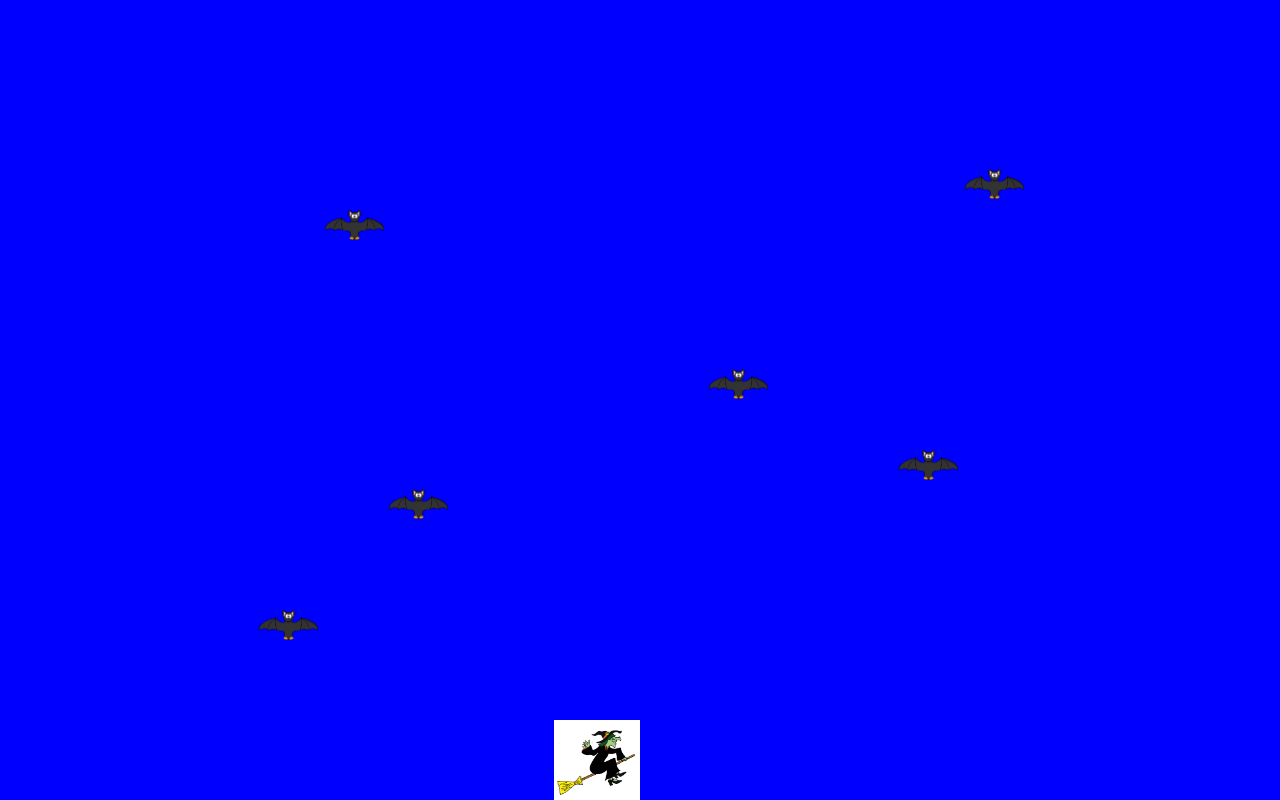
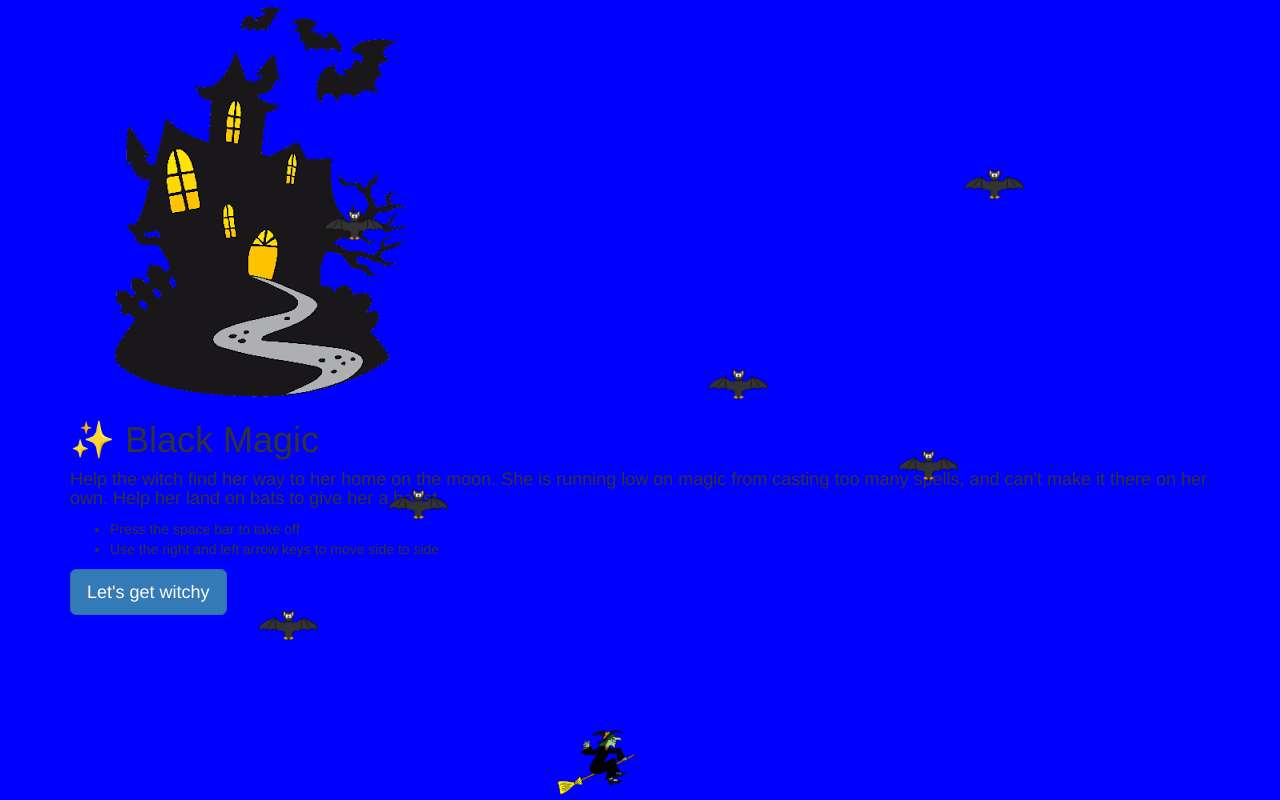
Before and after one commit to aquoss/project-0, a plain HTML site: page index.html in a window 1280 px wide. Drawn offline with nearby package versions, Linux system fonts and the light colour scheme.

```diff
--- a/index.html
+++ b/index.html
@@ -17,12 +17,24 @@
     <title>Black Magic</title>
   </head>
   <body>
-    <img id="witch" src="images/witch.jpg" alt="witch">
+    <div class = "container">
+      <img id="witch" src="images/witch.png" alt="witch">
       <img id="bat1" class="bat" src="images/bat.png" alt="bat">
       <img id="bat2" class="bat" src="images/bat.png" alt="bat">
       <img id="bat3" class="bat" src="images/bat.png" alt="bat">
       <img id="bat4" class="bat" src="images/bat.png" alt="bat">
       <img id="bat5" class="bat" src="images/bat.png" alt="bat">
       <img id="bat6" class="bat" src="images/bat.png" alt="bat">
+      <img id="house" src="images/house.png" alt="house">
+      <div class="instructions">
+        <h1>&#10024; Black Magic</h1>
+        <h4>Help the witch find her way to her home on the moon. She is running low on magic from casting too many spells, and can't make it there on her own. Help her land on bats to give her a boost.</h4>
+        <ul>
+          <li>Press the space bar to take off</li>
+          <li>Use the right and left arrow keys to move side to side</li>
+        </ul>
+        <p><a class="btn btn-primary btn-lg" href="#" role="button">Let's get witchy</a></p>
+      </div>
+    </div>
   </body>
 </html>
```
Lines whose indentation alone changed are shown as unchanged.
